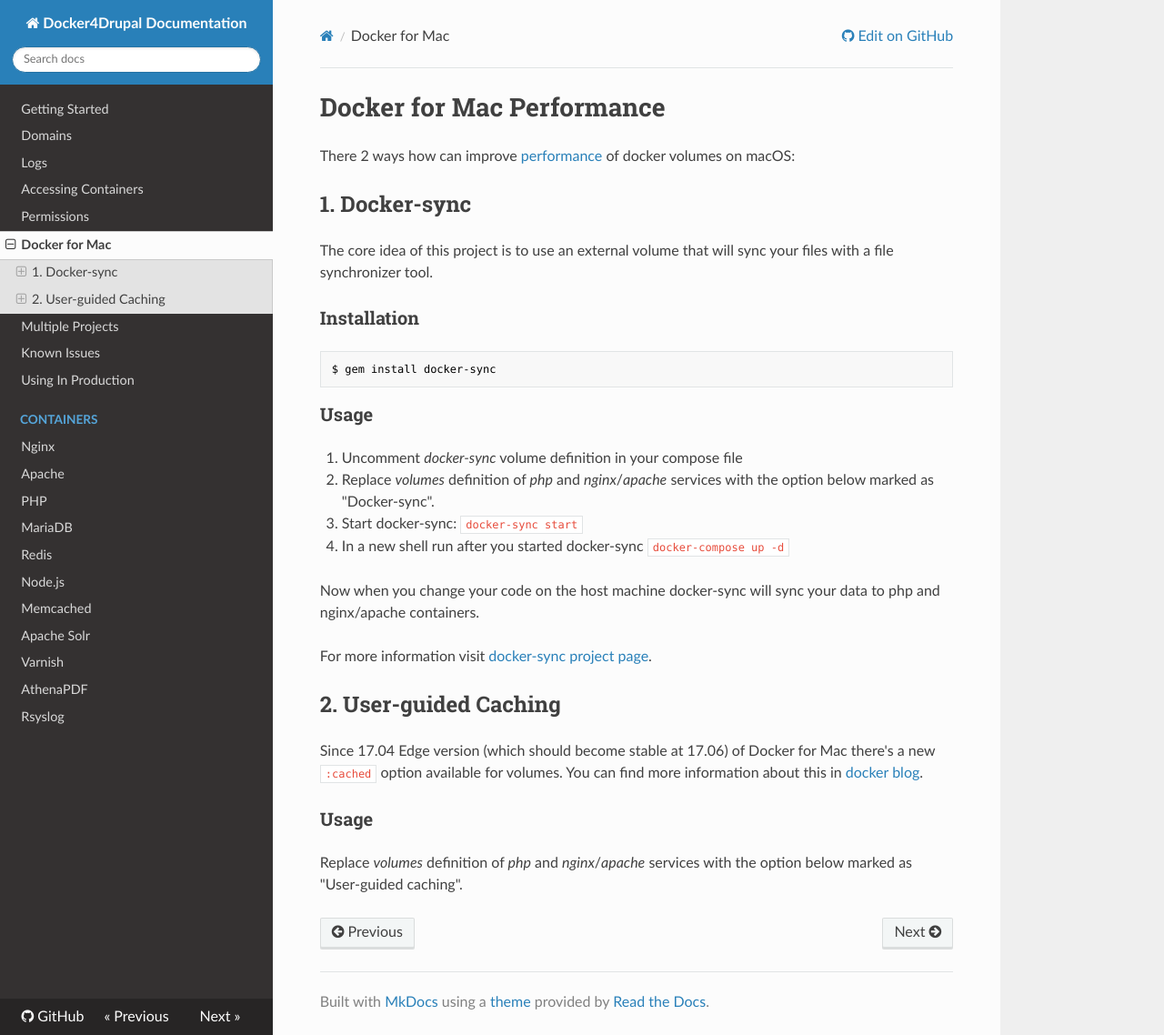
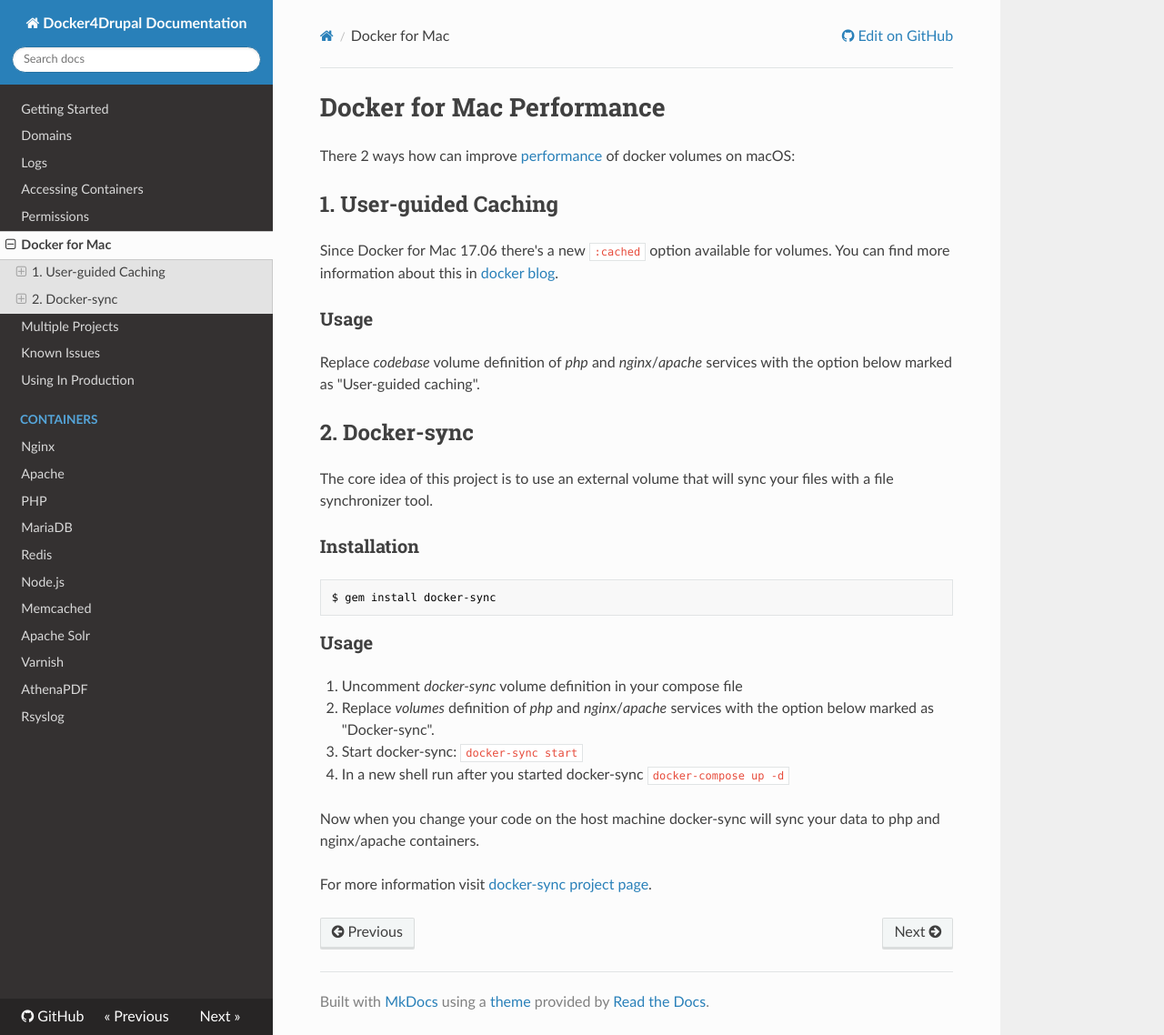
Before and after one commit to wodby/docker4drupal, an MkDocs documentation site: the page built from docs/macos.md, in a window 1280 px wide and 1138 px high. Shown: the whole window at 91% size. Built offline with MkDocs 1.6.1, drawn with Linux system fonts in a browser that asks for light colours; nearby versions of some CDN libraries; old or Windows-style settings are respelled for this version of MkDocs; some of the changed lines change nothing that is shown.

Commit message:
Set user-guide caching as preferable option

```diff
--- a/docker-compose.yml
+++ b/docker-compose.yml
@@ -40,8 +40,8 @@
     volumes:
       - codebase:/var/www/html
 # Options for macOS users (http://docs.docker4drupal.org/en/latest/macos)
+#      - codebase:/var/www/html:cached # User-guided caching
 #      - docker-sync:/var/www/html # Docker-sync
-#      - codebase:/var/www/html:cached # User-guided caching
 
   nginx:
 # wodby/drupal-nginx:[DRUPAL_VERSION]-[NGINX_VERSION]-[STABILITY_TAG].
@@ -61,8 +61,8 @@
     volumes:
       - codebase:/var/www/html
 # Options for macOS users (http://docs.docker4drupal.org/en/latest/macos)
+#      - codebase:/var/www/html:cached # User-guided caching
 #      - docker-sync:/var/www/html # Docker-sync
-#      - codebase:/var/www/html:cached # User-guided caching
     labels:
       - 'traefik.backend=nginx'
       - 'traefik.port=80'
@@ -79,8 +79,8 @@
 #    volumes:
 #      - codebase:/var/www/html
 # Options for macOS users (http://docs.docker4drupal.org/en/latest/macos)
+#      - codebase:/var/www/html:cached # User-guided caching
 #      - docker-sync:/var/www/html # Docker-sync
-#      - codebase:/var/www/html:cached # User-guided caching
 #    labels:
 #      - 'traefik.backend=apache'
 #      - 'traefik.port=80'
--- a/docs/macos.md
+++ b/docs/macos.md
@@ -2,7 +2,15 @@
 
 There 2 ways how can improve [performance](https://github.com/Wodby/docker4drupal/issues/4) of docker volumes on macOS:
 
-## 1. Docker-sync
+## 1. User-guided Caching
+
+Since Docker for Mac 17.06 there's a new `:cached` option available for volumes. You can find more information about this in [docker blog](https://blog.docker.com/2017/05/user-guided-caching-in-docker-for-mac/).
+
+### Usage
+
+Replace _codebase_ volume definition of _php_ and _nginx_/_apache_ services with the option below marked as "User-guided caching".
+
+## 2. Docker-sync
 
 The core idea of this project is to use an external volume that will sync your files with a file synchronizer tool.
 
@@ -22,11 +30,3 @@
 Now when you change your code on the host machine docker-sync will sync your data to php and nginx/apache containers.
 
 For more information visit [docker-sync project page](https://github.com/EugenMayer/docker-sync/).
-
-## 2. User-guided Caching
-
-Since 17.04 Edge version (which should become stable at 17.06) of Docker for Mac there's a new `:cached` option available for volumes. You can find more information about this in [docker blog](https://blog.docker.com/2017/05/user-guided-caching-in-docker-for-mac/).
-
-### Usage
-
-Replace _volumes_ definition of _php_ and _nginx_/_apache_ services with the option below marked as "User-guided caching".
```
